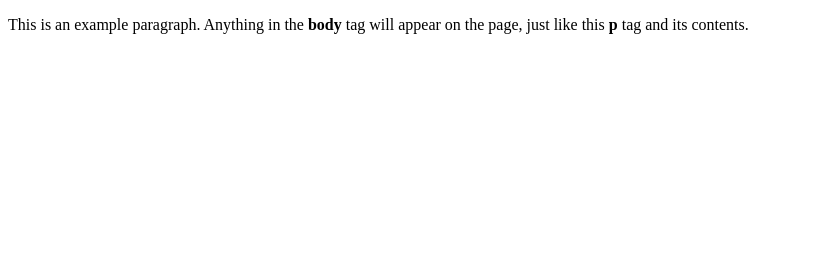
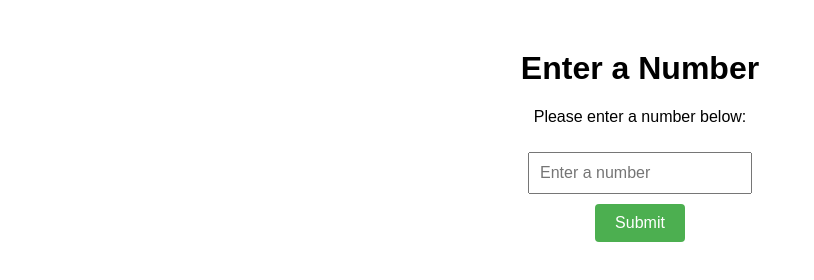
Before and after one commit to sagarh45/LocalRepo, a plain HTML site: page Index.html in a window 1280 px wide. Shown: the whole page, without its empty margins (0-814 px from the left). Drawn offline with Linux system fonts and the light colour scheme.

Commit message:
Add number input form to accept and display number info from user
Co-Authored-By: Devin AI <158243242+devin-ai-integration[bot]@users.noreply.github.com>

```diff
--- a/Index.html
+++ b/Index.html
@@ -1,9 +1,64 @@
 <!doctype html>
 <html>
   <head>
-    <title>This is the title of the webpage! Hello</title>
+    <title>Number Input Page</title>
+    <style>
+      body {
+        font-family: Arial, sans-serif;
+        max-width: 500px;
+        margin: 50px auto;
+        text-align: center;
+      }
+      input[type="number"] {
+        padding: 10px;
+        font-size: 16px;
+        width: 200px;
+        margin: 10px;
+      }
+      button {
+        padding: 10px 20px;
+        font-size: 16px;
+        cursor: pointer;
+        background-color: #4CAF50;
+        color: white;
+        border: none;
+        border-radius: 4px;
+      }
+      button:hover {
+        background-color: #45a049;
+      }
+      #result {
+        margin-top: 20px;
+        font-size: 18px;
+        color: #333;
+      }
+    </style>
   </head>
   <body>
-    <p>This is an example paragraph. Anything in the <strong>body</strong> tag will appear on the page, just like this <strong>p</strong> tag and its contents.</p>
+    <h1>Enter a Number</h1>
+    <p>Please enter a number below:</p>
+    <input type="number" id="numberInput" placeholder="Enter a number" />
+    <br />
+    <button onclick="submitNumber()">Submit</button>
+    <div id="result"></div>
+
+    <script>
+      function submitNumber() {
+        var input = document.getElementById("numberInput").value;
+        var resultDiv = document.getElementById("result");
+
+        if (input === "") {
+          resultDiv.innerHTML = "<p style='color:red;'>Please enter a number.</p>";
+          return;
+        }
+
+        var number = parseFloat(input);
+        resultDiv.innerHTML =
+          "<p>You entered: <strong>" + number + "</strong></p>" +
+          "<p>Square: <strong>" + (number * number) + "</strong></p>" +
+          "<p>Double: <strong>" + (number * 2) + "</strong></p>" +
+          "<p>Is Even: <strong>" + (number % 2 === 0 ? "Yes" : "No") + "</strong></p>";
+      }
+    </script>
   </body>
 </html>
```
